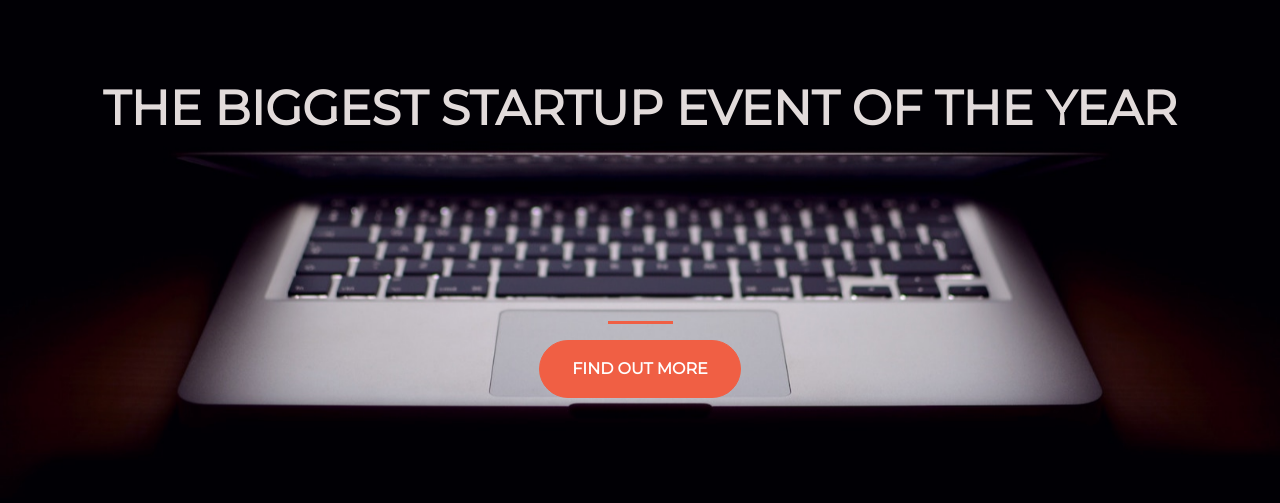
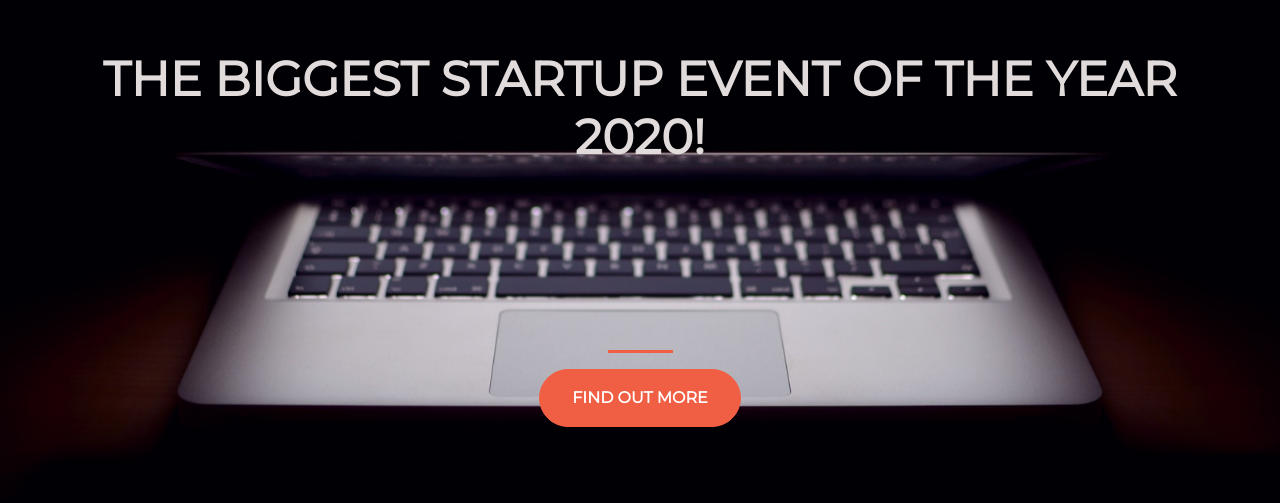
Before and after one commit to gundamwing65/startup-of-the-year, a plain HTML site: page index.html in a window 1280 px wide. Shown: the part 161-664 px from the top of the page. Drawn offline with nearby package versions, Linux system fonts and the light colour scheme.

Commit message:
Update index.html

```diff
--- a/index.html
+++ b/index.html
@@ -20,7 +20,7 @@
     <div class="container d-flex align-items-center h-100">
       <div class="row">
         <header class="text-center col-12">
-          <h1 class="text-uppercase"><strong>The biggest startup event of the year</strong></h1>
+          <h1 class="text-uppercase"><strong>The biggest startup event of the year 2020!</strong></h1>
         </header>
         <div class="buffer col-12"></div>
         <section class="text-center col-12">
```
